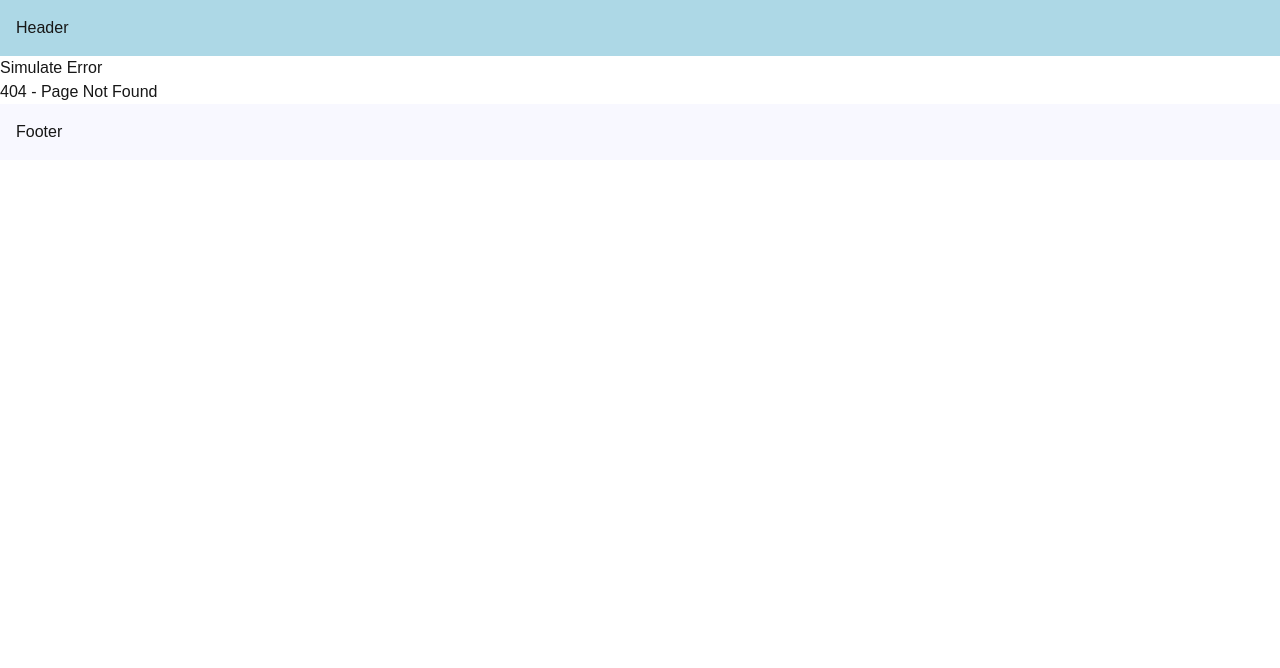
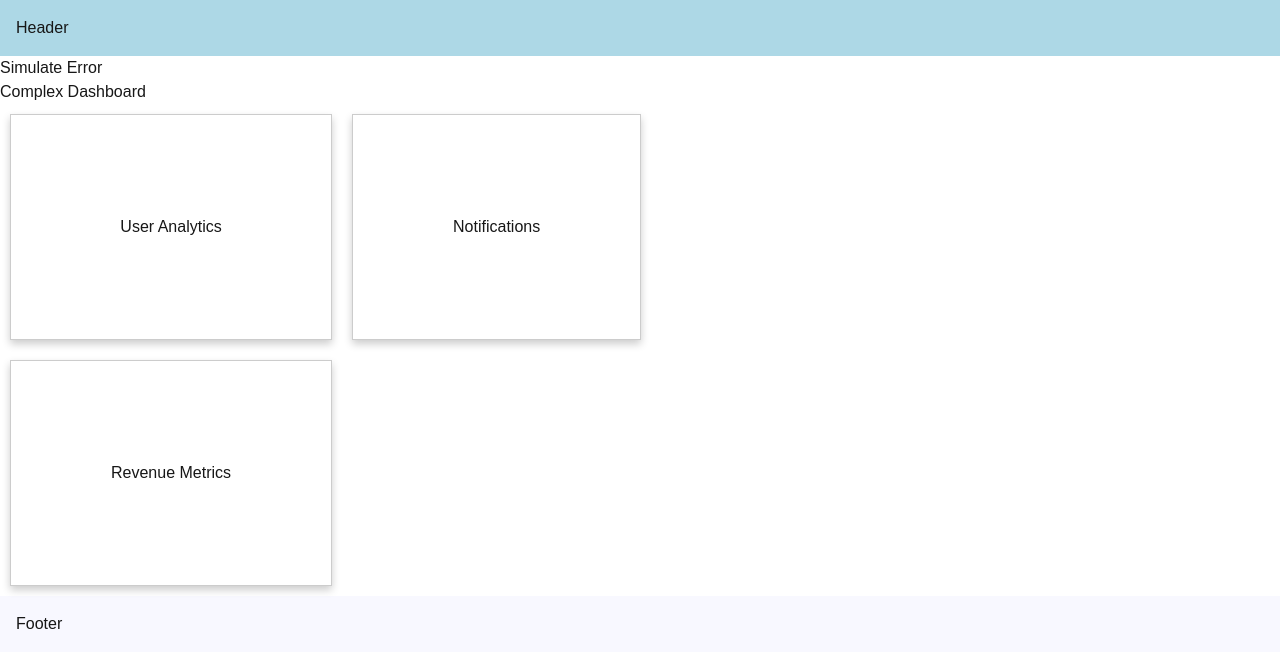
Before and after one commit to theron-mwen/next-js-learning, a Next.js app in the folder routing-demo/: page /complex-dashboard in a window 1280 px wide. Before the commit this address had no page. Shown: the top 668 px of the page. Built offline with nearby package versions, Linux system fonts and the light colour scheme.

Commit message:
Tuts 30 - Parallel Routes

```diff
--- /dev/null
+++ b/routing-demo/src/app/complex-dashboard/@notifications/page.tsx
@@ -0,0 +1,7 @@
+import { Card } from "@/components/card";
+
+export default function Notifications() {
+    return (
+        <Card>Notifications</Card>
+    )
+}
--- /dev/null
+++ b/routing-demo/src/app/complex-dashboard/@revenue/page.tsx
@@ -0,0 +1,7 @@
+import { Card } from "@/components/card";
+
+export default function RevenueMetrics() {
+    return(
+        <Card>Revenue Metrics</Card>
+    )
+}
--- /dev/null
+++ b/routing-demo/src/app/complex-dashboard/@users/page.tsx
@@ -0,0 +1,7 @@
+import { Card } from "@/components/card";
+
+export default function UserAnalytics() {
+    return (
+        <Card>User Analytics</Card>
+    )
+}
--- /dev/null
+++ b/routing-demo/src/app/complex-dashboard/layout.tsx
@@ -0,0 +1,36 @@
+
+// USE SLOTS INSTEAD OF IMPORTING COMPONENTS
+// SLOTS -> @users-analytics, @revenue, @notifications
+// import UserAnalytics from "./UserAnalytics";
+// import RevenueMetrics from "./RevenueMetrics";
+// import Notifications from "./Notifications";
+
+export default function ComplexDashboardLayout({
+  children,
+  users,
+  revenue,
+  notifications,
+}: {
+  children: React.ReactNode;
+  users: React.ReactNode;
+  revenue: React.ReactNode;
+  notifications: React.ReactNode;
+}) {
+  return (
+    <>
+      <div>{children}</div>
+      <div style={{ display: "flex" }}>
+        <div style={{ display: "flex", flexDirection: "column" }}>
+          <div>{users}</div>
+          <div>{revenue}</div>
+        </div>
+        <div style={{ display: "flex", flex: 1 }}>
+          <div>{notifications}</div>
+        </div>
+      </div>
+      {/* <UserAnalytics />
+      <RevenueMetrics />
+      <Notifications /> */}
+    </>
+  );
+}
--- /dev/null
+++ b/routing-demo/src/app/complex-dashboard/page.tsx
@@ -0,0 +1,3 @@
+export default function ComplexDashboardPage() {
+    return <h1>Complex Dashboard</h1>
+}
--- /dev/null
+++ b/routing-demo/src/components/card.tsx
@@ -0,0 +1,16 @@
+export const Card = ({ children}: {children:React.ReactNode}) => {
+    const cardStyle ={
+        padding: "100px",
+        margin: "10px",
+        boxShadow: "0 4px 8px rgba(0,0,0,0.2)",
+        border: "1px solid #ccc",
+        display: "flex",
+        justifyContent: "center",
+        alignItems: "center",
+    }
+    return (
+        <div style={cardStyle}>
+            {children}
+        </div>
+    )
+}
```
